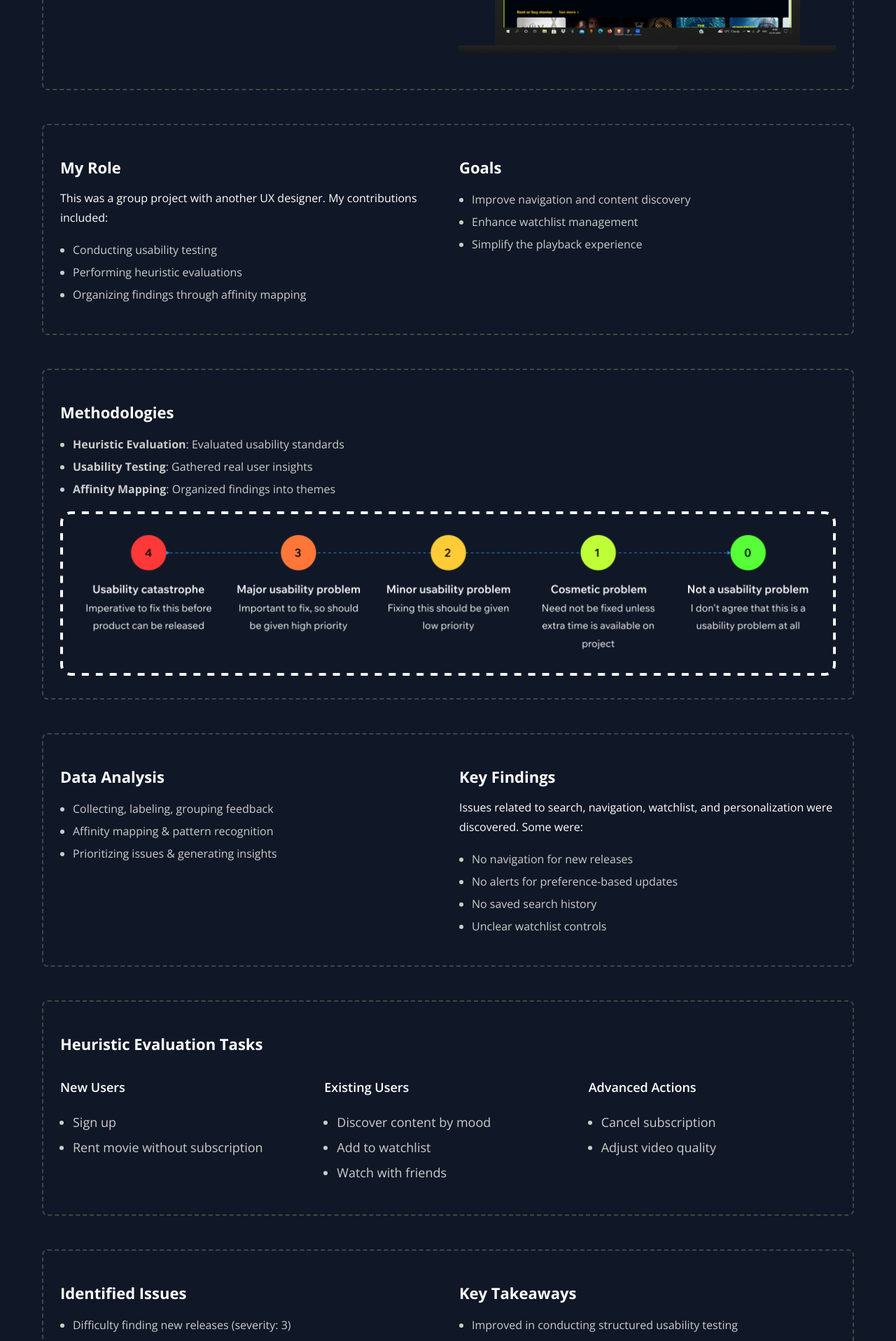
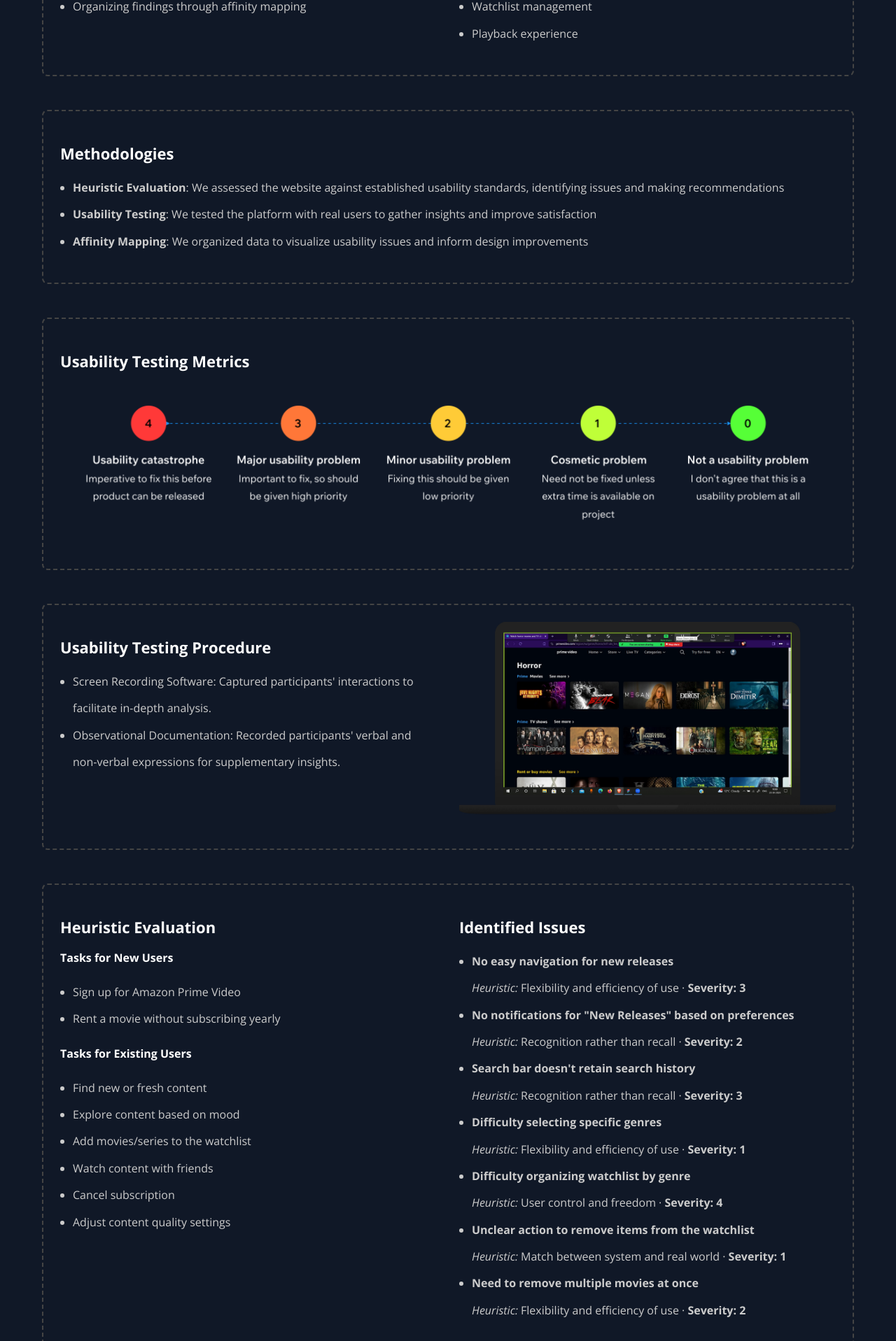
Before and after one commit to Oyemahak/Mahak, a React (Vite) app: page /amazonprime in a window 1280 px wide. Shown: the part 880-2797 px from the top of the page at 70% size. Built offline with nearby package versions, Linux system fonts and the light colour scheme.

Commit message:
Final perfect amazon prime case study with perfectly working all the things

```diff
--- a/src/pages/projects/AmazonPrime.jsx
+++ b/src/pages/projects/AmazonPrime.jsx
@@ -44,21 +44,8 @@ const AmazonPrime = () => {
 
             <section className="case-study-section cs-two-col">
                 <div>
-                    <h3>Usability Testing Procedure</h3>
-                    <ul className="cs-list">
-                        <li>Screen Recording Software: captured participant interaction.</li>
-                        <li>Observational Documentation: noted verbal and non-verbal reactions.</li>
-                    </ul>
-                </div>
-                <div>
-                    <img src={procedure} alt="Usability Testing Procedure" className="cs-image" />
-                </div>
-            </section>
-
-            <section className="case-study-section cs-two-col">
-                <div>
                     <h3>My Role</h3>
-                    <p>This was a group project with another UX designer. My contributions included:</p>
+                    <p>Group project with fellow UX designers - my contributions:</p>
                     <ul className="cs-list">
                         <li>Conducting usability testing</li>
                         <li>Performing heuristic evaluations</li>
@@ -67,10 +54,12 @@ const AmazonPrime = () => {
                 </div>
                 <div>
                     <h3>Goals</h3>
+                    <p>We wanted to evaluate Prime Video's web interface, focusing on:</p>
                     <ul className="cs-list">
-                        <li>Improve navigation and content discovery</li>
-                        <li>Enhance watchlist management</li>
-                        <li>Simplify the playback experience</li>
+                        <li>Navigation</li>
+                        <li>Content discovery</li>
+                        <li>Watchlist management</li>
+                        <li>Playback experience</li>
                     </ul>
                 </div>
             </section>
@@ -79,75 +68,150 @@ const AmazonPrime = () => {
                 <div>
                     <h3>Methodologies</h3>
                     <ul className="cs-list">
-                        <li><strong>Heuristic Evaluation</strong>: Evaluated usability standards</li>
-                        <li><strong>Usability Testing</strong>: Gathered real user insights</li>
-                        <li><strong>Affinity Mapping</strong>: Organized findings into themes</li>
-                    </ul>
-                </div>
-                <div>
-                    <img src={metrics} alt="Usability Testing Metrics" className="cs-image" />
-                </div>
-            </section>
-
-            <section className="case-study-section cs-two-col">
-                <div>
-                    <h3>Data Analysis</h3>
-                    <ul className="cs-list">
-                        <li>Collecting, labeling, grouping feedback</li>
-                        <li>Affinity mapping & pattern recognition</li>
-                        <li>Prioritizing issues & generating insights</li>
-                    </ul>
-                </div>
-                <div>
-                    <h3>Key Findings</h3>
-                    <p>Issues related to search, navigation, watchlist, and personalization were discovered. Some were:</p>
-                    <ul className="cs-list">
-                        <li>No navigation for new releases</li>
-                        <li>No alerts for preference-based updates</li>
-                        <li>No saved search history</li>
-                        <li>Unclear watchlist controls</li>
+                        <li><strong>Heuristic Evaluation</strong>: We assessed the website against established usability standards, identifying issues and making recommendations</li>
+                        <li><strong>Usability Testing</strong>: We tested the platform with real users to gather insights and improve satisfaction</li>
+                        <li><strong>Affinity Mapping</strong>: We organized data to visualize usability issues and inform design improvements</li>
                     </ul>
                 </div>
             </section>
 
             <section className="case-study-section">
-                <h3>Heuristic Evaluation Tasks</h3>
-                <div className="cs-three-col">
                 <div>
-                        <h3>New Users</h3>
+                    <h3>Usability Testing Metrics</h3>
+                    <img src={metrics} alt="Usability Testing Metrics" className="cs-image" />
+                </div>
+            </section>
+            <section className="case-study-section cs-two-col">
+                <div>
+                    <h3>Usability Testing Procedure</h3>
                     <ul className="cs-list">
-                            <li>Sign up</li>
-                            <li>Rent movie without subscription</li>
+                        <li>Screen Recording Software: Captured participants' interactions to facilitate in-depth analysis.</li>
+                        <li>Observational Documentation: Recorded participants' verbal and non-verbal expressions for supplementary insights.</li>
                     </ul>
                 </div>
                 <div>
-                        <h3>Existing Users</h3>
+                    <img src={procedure} alt="Usability Testing Procedure" className="cs-image" />
+                </div>
+            </section>
+            <section className="case-study-section cs-two-col">
+                <div>
+                    <h3>Heuristic Evaluation</h3>
+                    <p><strong>Tasks for New Users</strong></p>
                     <ul className="cs-list">
-                            <li>Discover content by mood</li>
-                            <li>Add to watchlist</li>
-                            <li>Watch with friends</li>
+                        <li>Sign up for Amazon Prime Video</li>
+                        <li>Rent a movie without subscribing yearly</li>
+                    </ul>
+
+                    <p><strong>Tasks for Existing Users</strong></p>
+                    <ul className="cs-list">
+                        <li>Find new or fresh content</li>
+                        <li>Explore content based on mood</li>
+                        <li>Add movies/series to the watchlist</li>
+                        <li>Watch content with friends</li>
+                        <li>Cancel subscription</li>
+                        <li>Adjust content quality settings</li>
                     </ul>
                 </div>
                 <div>
-                        <h3>Advanced Actions</h3>
+                    <h3>Identified Issues</h3>
                     <ul className="cs-list">
-                            <li>Cancel subscription</li>
-                            <li>Adjust video quality</li>
+                        <li>
+                            <strong>No easy navigation for new releases</strong><br />
+                            <em>Heuristic:</em> Flexibility and efficiency of use · <strong>Severity: 3</strong>
+                        </li>
+                        <li>
+                            <strong>No notifications for "New Releases" based on preferences</strong><br />
+                            <em>Heuristic:</em> Recognition rather than recall · <strong>Severity: 2</strong>
+                        </li>
+                        <li>
+                            <strong>Search bar doesn't retain search history</strong><br />
+                            <em>Heuristic:</em> Recognition rather than recall · <strong>Severity: 3</strong>
+                        </li>
+                        <li>
+                            <strong>Difficulty selecting specific genres</strong><br />
+                            <em>Heuristic:</em> Flexibility and efficiency of use · <strong>Severity: 1</strong>
+                        </li>
+                        <li>
+                            <strong>Difficulty organizing watchlist by genre</strong><br />
+                            <em>Heuristic:</em> User control and freedom · <strong>Severity: 4</strong>
+                        </li>
+                        <li>
+                            <strong>Unclear action to remove items from the watchlist</strong><br />
+                            <em>Heuristic:</em> Match between system and real world · <strong>Severity: 1</strong>
+                        </li>
+                        <li>
+                            <strong>Need to remove multiple movies at once</strong><br />
+                            <em>Heuristic:</em> Flexibility and efficiency of use · <strong>Severity: 2</strong>
+                        </li>
                     </ul>
                 </div>
+
+            </section>
+            <section className="case-study-section">
+                <div>
+                    <h3>Recommendations</h3>
+                    <p>During usability testing, we create scenarios that mimic real-life situations to guide users in interacting with the product. These scenarios are like scripts that help users understand what tasks they need to perform. By doing this, we can observe how well the product works for them and whether it meets their needs. This process helps us gather valuable feedback to improve the product and make it more user-friendly</p>
+                </div>
+
+                {/* Image Sections */}
+                <section className="case-study-section-recommendations">
+                    <h2>Content Listing</h2>
+                    <div className="cs-flex-images">
+                        <img src={img1} alt="Content Listing 1" />
+                        <img src={img2} alt="Content Listing 2" />
                     </div>
                 </section>
 
+                <section className="case-study-section-recommendations">
+                    <h2>Content Details</h2>
+                    <div className="cs-flex-images">
+                        <img src={img3} alt="Content Details 1" />
+                        <img src={img4} alt="Content Details 2" />
+                    </div>
+                </section>
+
+                <section className="case-study-section-recommendations">
+                    <h2>Watchlist Management</h2>
+                    <div className="cs-flex-images">
+                        <img src={img5} alt="Watchlist Management 1" />
+                        <img src={img6} alt="Watchlist Management 2" />
+                    </div>
+                </section>
+
+                <section className="case-study-section-recommendations">
+                    <h2>Search History</h2>
+                    <div className="cs-flex-images">
+                        <img src={img7} alt="Search History 1" />
+                        <img src={img8} alt="Search History 2" />
+                    </div>
+                </section>
+
+                <section className="case-study-section-recommendations">
+                    <h2>Personalized Recommendations</h2>
+                    <div className="cs-flex-images">
+                        <img src={img9} alt="Recommendations 1" />
+                        <img src={img10} alt="Recommendations 2" />
+                    </div>
+                </section>
+
+                <section className="case-study-section-recommendations">
+                    <h2>Create New Watchlist</h2>
+                    <div className="cs-flex-images">
+                        <img src={img11} alt="Create Watchlist 1" />
+                        <img src={img12} alt="Create Watchlist 2" />
+                    </div>
+                </section>
+            </section>
             <section className="case-study-section cs-two-col">
                 <div>
-                    <h3>Identified Issues</h3>
+                    <h3>Key Findings</h3>
                     <ul className="cs-list">
-                        <li>Difficulty finding new releases (severity: 3)</li>
-                        <li>No search history retention (severity: 3)</li>
-                        <li>Watchlist lacks sorting and bulk removal (severity: 4)</li>
+                        <li>Navigation was not intuitive for new users</li>
+                        <li>Content discovery lacked clear categorization and context</li>
+                        <li>Watchlist management was buried or hard to access</li>
+                        <li>Feedback mechanisms (ratings, reviews) were underutilized</li>
                     </ul>
                 </div>
-
                 <div>
                     <h3>Key Takeaways</h3>
                     <ul className="cs-list">
@@ -156,56 +220,6 @@ const AmazonPrime = () => {
                         <li>Applied Nielsen’s heuristics effectively</li>
                         <li>Learned the value of iterative design</li>
                     </ul>
-                </div>
-
-            </section>
-
-            {/* Image Sections */}
-            <section className="case-study-section">
-                <h2>Content Listing</h2>
-                <div className="cs-flex-images">
-                    <img src={img1} alt="Content Listing 1" />
-                    <img src={img2} alt="Content Listing 2" />
-                </div>
-            </section>
-
-            <section className="case-study-section">
-                <h2>Content Details</h2>
-                <div className="cs-flex-images">
-                    <img src={img3} alt="Content Details 1" />
-                    <img src={img4} alt="Content Details 2" />
-                </div>
-            </section>
-
-            <section className="case-study-section">
-                <h2>Watchlist Management</h2>
-                <div className="cs-flex-images">
-                    <img src={img5} alt="Watchlist Management 1" />
-                    <img src={img6} alt="Watchlist Management 2" />
-                </div>
-            </section>
-
-            <section className="case-study-section">
-                <h2>Search History</h2>
-                <div className="cs-flex-images">
-                    <img src={img7} alt="Search History 1" />
-                    <img src={img8} alt="Search History 2" />
-                </div>
-            </section>
-
-            <section className="case-study-section">
-                <h2>Personalized Recommendations</h2>
-                <div className="cs-flex-images">
-                    <img src={img9} alt="Recommendations 1" />
-                    <img src={img10} alt="Recommendations 2" />
-                </div>
-            </section>
-
-            <section className="case-study-section">
-                <h2>Create New Watchlist</h2>
-                <div className="cs-flex-images">
-                    <img src={img11} alt="Create Watchlist 1" />
-                    <img src={img12} alt="Create Watchlist 2" />
                 </div>
             </section>
 
--- a/src/styles/global.css
+++ b/src/styles/global.css
@@ -571,7 +571,7 @@ header {
 }
 
 .default-theme .skills-category h3 {
-  color: #000000;
+  color: #ffffff;
 }
 
 .moon-theme .skills-category {
--- a/src/styles/projects.css
+++ b/src/styles/projects.css
@@ -49,7 +49,7 @@
 
 .project p {
   font-size: 18px;
-  color: #ffffff;
+  color: #ccc
 }
 
 .view-project-btn {
@@ -116,6 +116,11 @@
   border: 2px dashed #444;
   border-radius: 8px;
 }
+.case-study-section-recommendations {
+  margin-bottom: 24px;
+  padding: 16px;
+  background-color: transparent;
+}
 
 .case-study-intro {
   text-align: center;
@@ -137,7 +142,7 @@
   text-align: center;
 }
 
-h3 {
+.case-study-section h3 {
   font-size: 22px;
   font-weight: 700;
   margin-bottom: 16px;
@@ -173,7 +178,6 @@ h3 {
 .cs-three-col > div {
   flex: 1 1 calc(33.333% - 16px);
   color: #ccc;
-  font-size: 18px;
 }
 
 .cs-three-col h3 {
@@ -359,7 +363,7 @@ h3 {
 
 .amazon-case-study .cs-list {
   padding-left: 18px;
-  line-height: 2;
+  line-height: 2.4;
   color: #ccc;
 }
 
```
Also changed, not shown: src/assets/images/amazon-usability-testing-metrics.png. Lines whose indentation alone changed are shown as unchanged.
